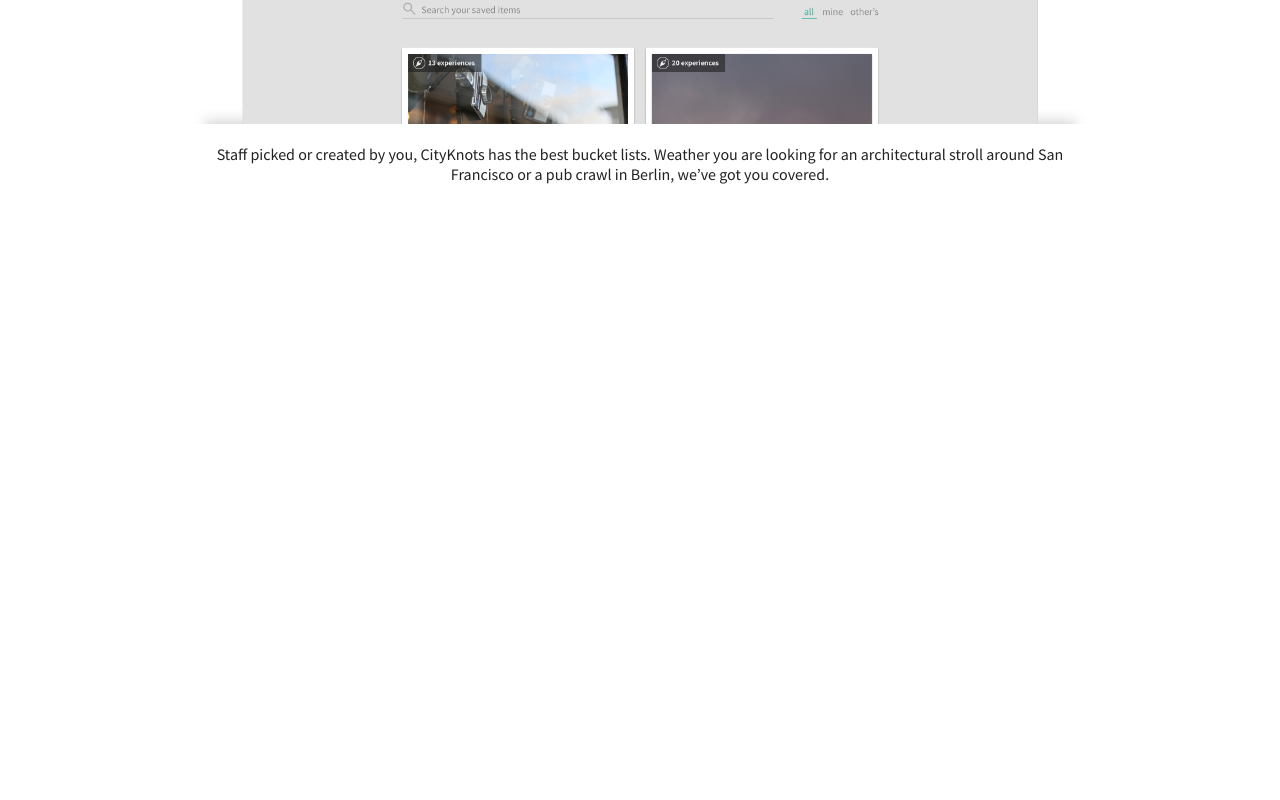
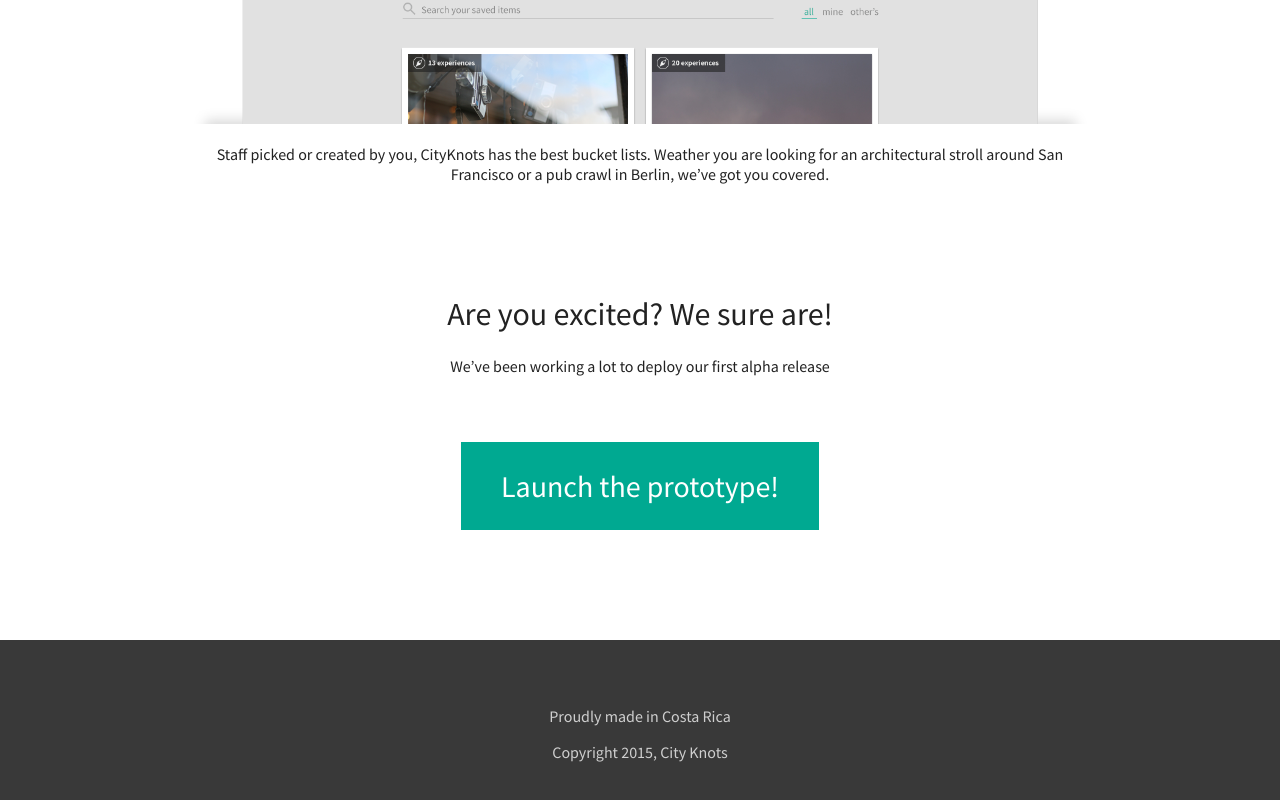
Before and after one commit to cityknots/home_landingpage, a website: page src/html/index.html in a window 1280 px wide. Shown: the part 3530-4330 px from the top of the page. Before the commit the page ends 3824 px from the top, so only its background shows below. Drawn offline with nearby package versions, Linux system fonts and the light colour scheme; files that its build step writes are made by us from their sources; files whose address does not match are found by name.

Commit message:
style(mobile): add mobile and resize styles

```diff
--- a/src/html/index.html
+++ b/src/html/index.html
@@ -85,8 +85,19 @@
 		</div>
 	</section>
 
+	<section class="container call_to_action">
+		<div class="col-100">
+			<div class="main">
+				<h1>Are you excited? We sure are!</h1>
+				<p class="subHeading">We’ve been working a lot to deploy our first alpha release</p>
+				<button class="cta_bottom">Launch the prototype!</button>
+			</div>
+		</div>
+	</section>
+
 	<footer>
-
+		<p>Proudly made in Costa Rica</p>
+		<p class="copy">Copyright 2015, City Knots</p>
 	</footer>
 
 	<script src="app.js"></script>
--- a/src/style/sections/footer.scss
+++ b/src/style/sections/footer.scss
@@ -4,4 +4,9 @@
 |    \__/ \__/  |  |___ |  \
 */
 footer{
+	height: 120px;
+	background-color: #393939;
+	color: #cfcfcf;
+	text-align: center;
+	padding-top: 50px;
 }
--- a/src/style/sections/general.scss
+++ b/src/style/sections/general.scss
@@ -6,23 +6,26 @@ body {
   // overflow: hidden;
   // margin: 0;
   // padding: 0;
-  // padding: 55px 0 50px;
 }
 
 // Containers
 .container {
-  // max-width: 1200px;
   margin-bottom: 110px;
   .col-50{
     float: left;
     width: 50%;
     overflow: hidden;
-    // display: inline-block;
-    // position: relative;
+     @media (max-width: 768px) {
+          width: 100%;
+      }
     .txt{
       width: 70%;
       margin-left: 20%;
       margin-top: 10%;
+      @media (max-width: 768px) {
+        margin: 0 auto;
+        width: 90%;
+      }
     }
     img{
       width: 125%
@@ -30,7 +33,6 @@ body {
   }
   .col-100{
     .main{
-
       margin: 0 auto;
       text-align: center;
       img{
@@ -38,9 +40,15 @@ body {
         }
       &.first{
         width: 600px;
+        @media (max-width: 768px) {
+          width: 100%;
+        }
       }
       &.second{
         width: 900px;
+        @media (max-width: 900px) {
+          width: 100%;
+        }
       }
     }
   }
@@ -49,6 +57,23 @@ body {
   }
 
 }
+
+.call_to_action{
+  .cta_bottom{
+    margin-top: 50px;
+    font-size: 30px;
+    padding: 25px 40px;
+    background-color: #00a991;
+    color: #ffffff;
+    border:none;
+
+  }
+}
+
+
+
+
+
 // Links
 a {
   text-decoration: none;
--- a/src/style/sections/header.scss
+++ b/src/style/sections/header.scss
@@ -14,6 +14,9 @@ header{
 	.absolute_center{
 		width: 50%;
 		height: 50%;
+		@media (max-width: 900px) {
+          width: 95%;
+        }
 	}
 	.content{
 		position: relative;
```
